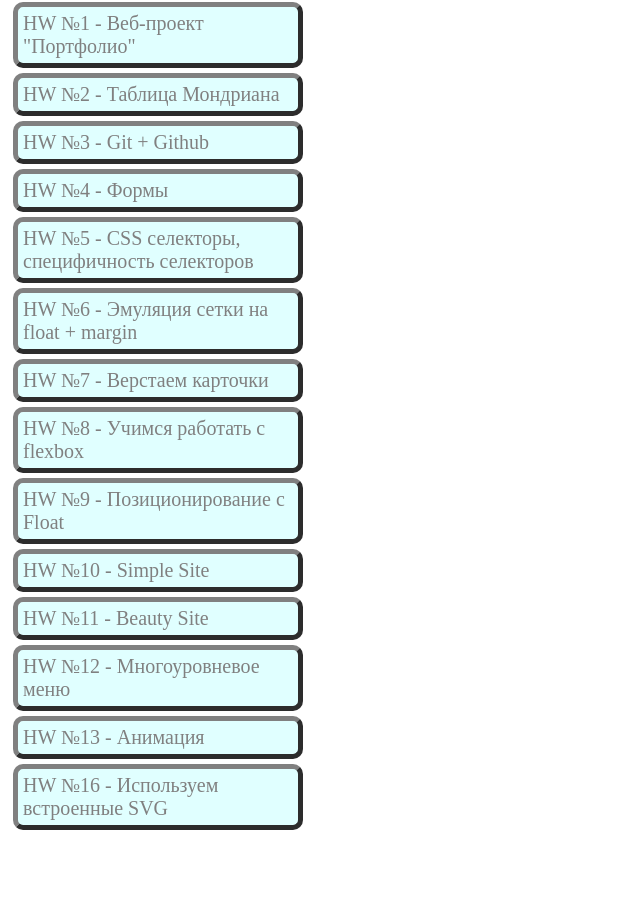
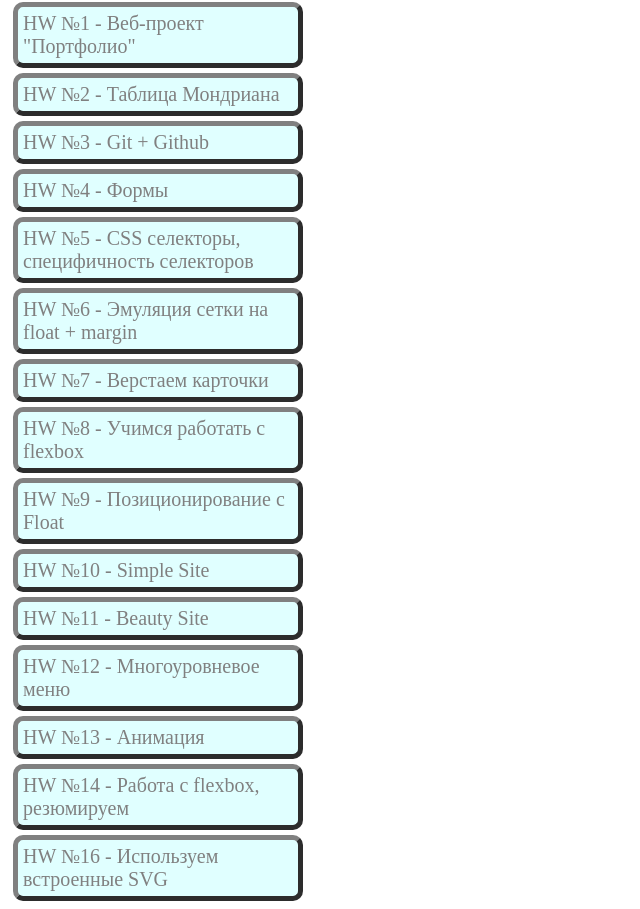
Before and after one commit to sergey-salo/hillel, a plain HTML site: page index.html in a window 1280 px wide. Shown: the part 78-987 px from the top of the page, without its empty margins (0-640 px from the left). Before the commit the page ends 916 px from the top, so only its background shows below. Drawn offline with Linux system fonts and the light colour scheme.

Commit message:
added homework_14 to git repository

```diff
--- /dev/null
+++ b/homework_14/assets/css/style.css
@@ -0,0 +1,19 @@
+* {
+  box-sizing: border-box;
+}
+
+body {
+  background-color: #43a047;
+  color: #ffffff;
+  font-family: "PT Sans Narrow", sans-serif;
+}
+
+h1,
+h2 {
+  font-family: "Fredoka One", cursive;
+}
+
+a {
+  text-decoration: none;
+  color: #ffffff;
+}
--- a/index.html
+++ b/index.html
@@ -28,6 +28,7 @@
       <a class="navbar-link" href="homework_11/index.html" target="_blank">HW №11 - Beauty Site</a>
       <a class="navbar-link" href="homework_12/index.html" target="_blank">HW №12 - Многоуровневое меню</a>
       <a class="navbar-link" href="homework_13/index.html" target="_blank">HW №13 - Анимация</a>
+      <a class="navbar-link" href="homework_14/index.html" target="_blank">HW №14 - Работа с flexbox, резюмируем</a>
       <a class="navbar-link" href="homework_16/index.html" target="_blank">HW №16 - Используем встроенные SVG</a>
     </div>
   </div>
```
Also changed, not shown: homework_14/index.html (added, +29 -0 lines), homework_14/assets/img/FlexBox_Froggy.PNG (added).
